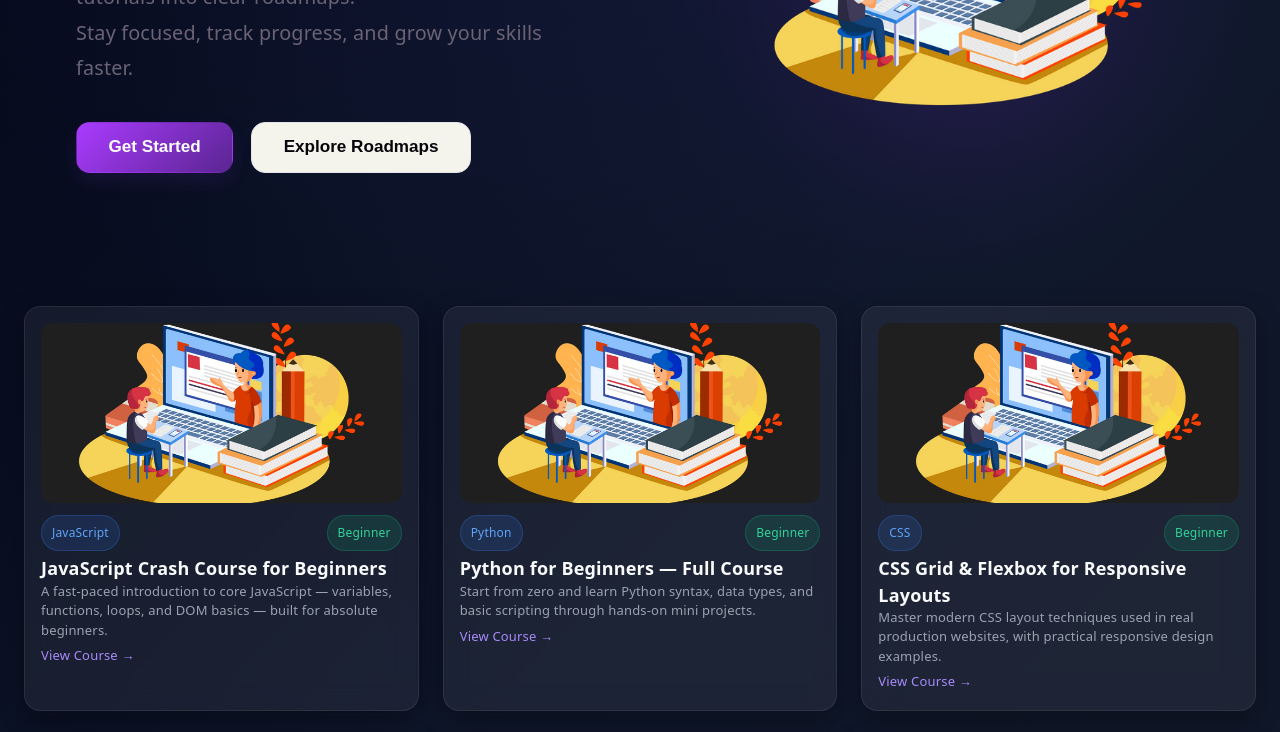
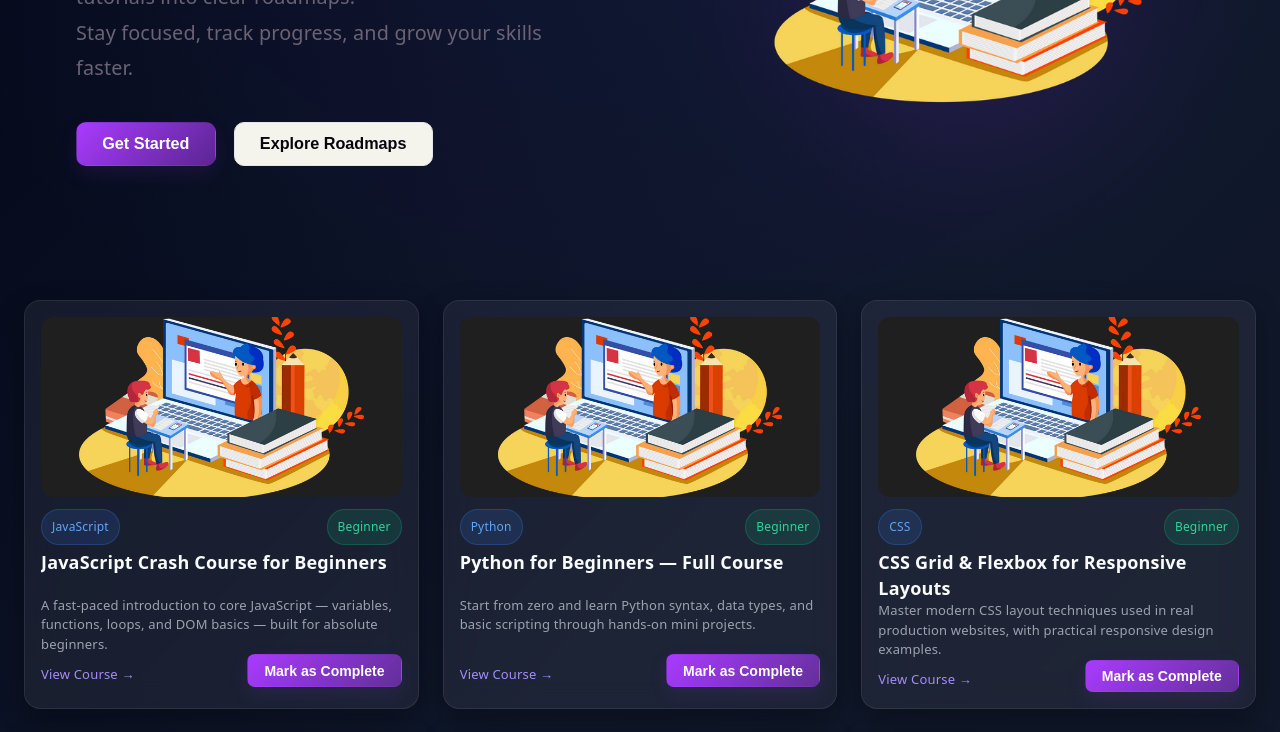
Before and after one commit to imdad-dev/skillPath, a React (Vite) app: page / in a window 1280 px wide. Shown: the part 360-1092 px from the top of the page. Built offline with nearby package versions, Linux system fonts and the light colour scheme.

Commit message:
feat : add mark as completed functionality using useState

```diff
--- a/src/components/Button/Button.css
+++ b/src/components/Button/Button.css
@@ -1,15 +1,20 @@
+/* Button.css — full updated version */
+
 .btn {
   display: inline-flex;
   align-items: center;
   justify-content: center;
   gap: 0.5rem;
-  padding: 0.8rem 1.75rem;
-  border-radius: 14px;
-  font-size: 0.95rem;
+  width: fit-content;
+  white-space: nowrap;
+  padding: 0.65rem 1.4rem;
+  border-radius: 10px;
+  font-size: 0.9rem;
   font-weight: 600;
   cursor: pointer;
   border: 1px solid transparent;
-  transition: transform 0.2s ease, box-shadow 0.2s ease, background 0.2s ease;
+  transition: transform 0.2s ease, box-shadow 0.2s ease,
+              background 0.2s ease, color 0.2s ease, border-color 0.2s ease;
 }
 
 .btn:hover {
@@ -40,25 +45,48 @@
   background: var(--social-bg);
 }
 
-/* Icon-only circular button — theme toggle and similar */
+.btn-success {
+  background: rgba(16, 185, 129, 0.15);
+  color: #34d399;
+  border: 1px solid rgba(16, 185, 129, 0.4);
+  animation: complete-pop 0.3s ease;
+}
+
+.btn-success:hover {
+  background: rgba(16, 185, 129, 0.25);
+}
+
+@keyframes complete-pop {
+  0% { transform: scale(1); }
+  50% { transform: scale(1.08); }
+  100% { transform: scale(1); }
+}
+
 .btn-icon {
-  width: 44px;
-  height: 44px;
+  width: 40px;
+  height: 40px;
   padding: 0;
   border-radius: 50%;
   background: var(--code-bg);
   border: 1px solid var(--border);
   color: var(--text-h);
-  font-size: 1.1rem;
+  font-size: 1rem;
 }
 
 .btn-icon:hover {
   background: var(--social-bg);
 }
 
+/* New: compact size for tight spaces like card footers */
+.btn-small {
+  padding: 0.4rem 0.9rem;
+  font-size: 0.78rem;
+  border-radius: 8px;
+}
+
 @media (max-width: 768px) {
   .btn {
-    padding: 0.7rem 1.25rem;
-    font-size: 0.9rem;
+    padding: 0.6rem 1.2rem;
+    font-size: 0.85rem;
   }
 }
--- a/src/components/Button/Button.jsx
+++ b/src/components/Button/Button.jsx
@@ -1,14 +1,18 @@
 import "./Button.css";
 
-const Button = ({variant , children , onClick})=>{
+const Button = ({variant , size, children , onClick})=>{
 
 const variantClass =
     variant ==="secondary" ? "btn-secondary " :
-    variant==="icon" ? "btn-icon " :"btn-primary";
+    variant==="icon" ? "btn-icon " :
+    variant ==="success" ? "btn-success" :
+    "btn-primary";
 
+const sizeClass =
+    size ==="small" ? "btn-small" : " ";
 
     return (
-        <button className={`btn ${variantClass}`} onClick={onClick}>
+        <button className={`btn ${variantClass} ${sizeClass}`} onClick={onClick}>
             {children}
         </button>
     );
--- a/src/components/CourseCard/CourseCard.css
+++ b/src/components/CourseCard/CourseCard.css
@@ -1,6 +1,7 @@
 .course-container {
   display: grid;
   grid-template-columns: repeat(auto-fit, minmax(320px, 1fr));
+   align-items: stretch;
   gap: 24px;
   padding: 15px 24px;
   max-width: 1400px;
@@ -22,6 +23,7 @@
   box-shadow: 0 8px 24px rgba(0, 0, 0, 0.35);
 
   transition: all 0.25s ease;
+    height: 100%;
   display: flex;
   flex-direction: column;
   gap: 12px;
@@ -107,11 +109,29 @@
   margin-top: 4px;
 }
 
-/* Description */
+.course-title {
+  font-size: 18px;
+  font-weight: 600;
+  color: #f9fafb;
+  margin-top: 4px;
+
+  display: -webkit-box;
+  -webkit-line-clamp: 2;
+  -webkit-box-orient: vertical;
+  overflow: hidden;
+  min-height: calc(1.3em * 2);   /* reserves space for 2 lines, even if title is shorter */
+}
+
 .course-description {
   font-size: 13px;
   line-height: 1.5;
   color: #9ca3af;
+
+  display: -webkit-box;
+  -webkit-line-clamp: 3;
+  -webkit-box-orient: vertical;
+  overflow: hidden;
+  min-height: calc(1.5em * 3);   /* reserves space for 3 lines, even if description is shorter */
 }
 
 /* Link button */
@@ -136,6 +156,14 @@
 }
 
 
+.course-footer {
+  display: flex;
+  align-items: center;
+  justify-content: space-between;
+  margin-top: auto;
+  gap: 12px;
+}
+
 @media (max-width: 600px) {
   .course-container {
     grid-template-columns: 1fr;
--- a/src/components/CourseCard/CourseCard.jsx
+++ b/src/components/CourseCard/CourseCard.jsx
@@ -1,6 +1,11 @@
  import "./CourseCard.css";
+ import {useState } from "react";
+ import Button from "../Button/Button";
 import thumbnail from "../../assets/images/hero-banner.webp";
 const CourseCard = (props) => {
+
+const [completed , setCompleted] = useState (false);
+
 const getDifficultyClass = (difficulty) => {
   if(difficulty === "Beginner") return "badge-beginner";
   else if(difficulty ==="Intermediate") return "badge-intermediate";
@@ -17,11 +22,17 @@ const getDifficultyClass = (difficulty) => {
         <span className="course-category">{props.category}</span>
         <span className={`course-difficulty ${getDifficultyClass(props.difficulty)}`}>{props.difficulty || "Not specified"}</span>
       </div>
-      <h3 className="course-title">{props.title}</h3>
+      <h3 className={`course-title ${completed ? "completed-title" : ""}`}>{props.title}</h3>
       <p className="course-description">
         {props.description}
       </p>
-      <a href={props.link} className="course-link">View Course →</a>
+   <div className="course-footer">
+  <a href={props.link} className="course-link">View Course →</a>
+  <Button variant={completed ? "success" : "primary"} size="small" onClick={() => setCompleted(!completed)}>
+    {completed ? "Completed ✅" : "Mark as Complete"}
+  </Button>
+</div>
+
     </div>
   </div>
 
```
